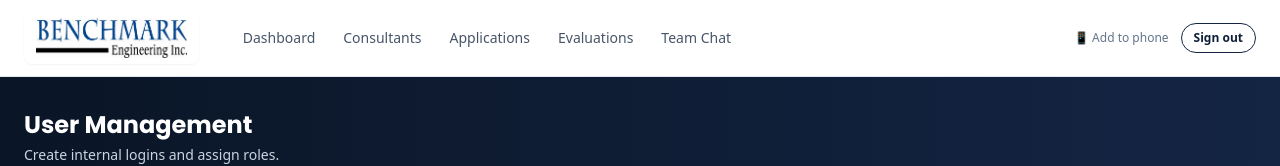
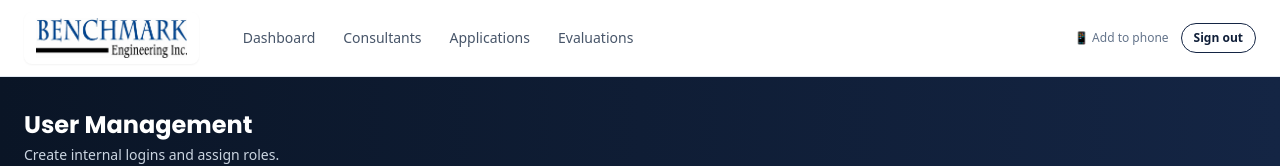
Before and after one commit to Chazz91/benchmark-app, a Next.js app: page /admin/users in a window 1280 px wide. Shown: the top 166 px of the page. Built offline with nearby package versions, Linux system fonts and the light colour scheme; no server answers.

Commit message:
Hide Team Chat nav link

```diff
--- a/src/components/NavBar.tsx
+++ b/src/components/NavBar.tsx
@@ -16,7 +16,7 @@ export default function NavBar() {
     { href: '/consultants', label: 'Consultants' },
     { href: '/admin/applications', label: 'Applications' },
     { href: '/admin/evaluations', label: 'Evaluations' },
-    { href: '/team-chat', label: 'Team Chat' },
+    ,
   ];
 
   const consultantLinks = [
```
